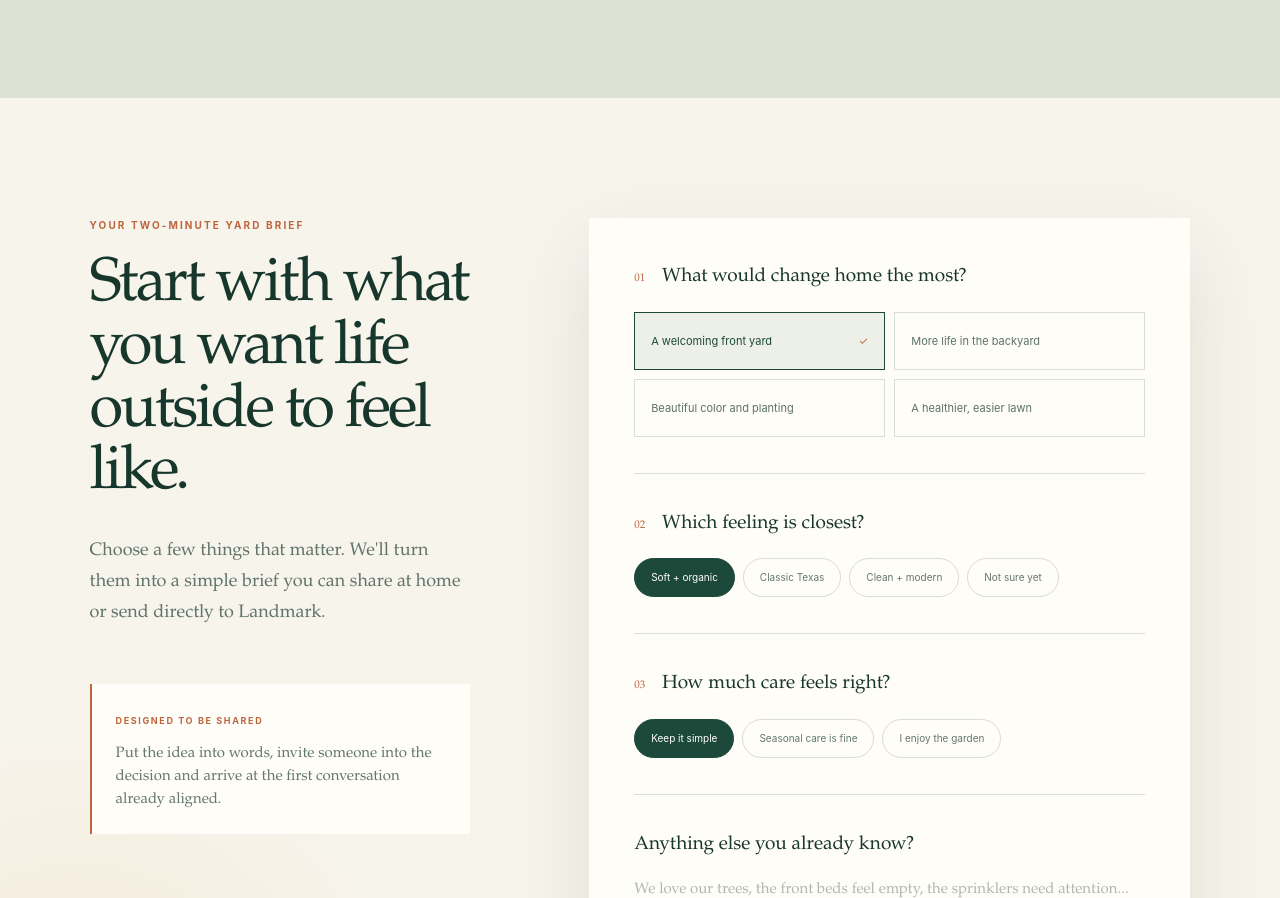
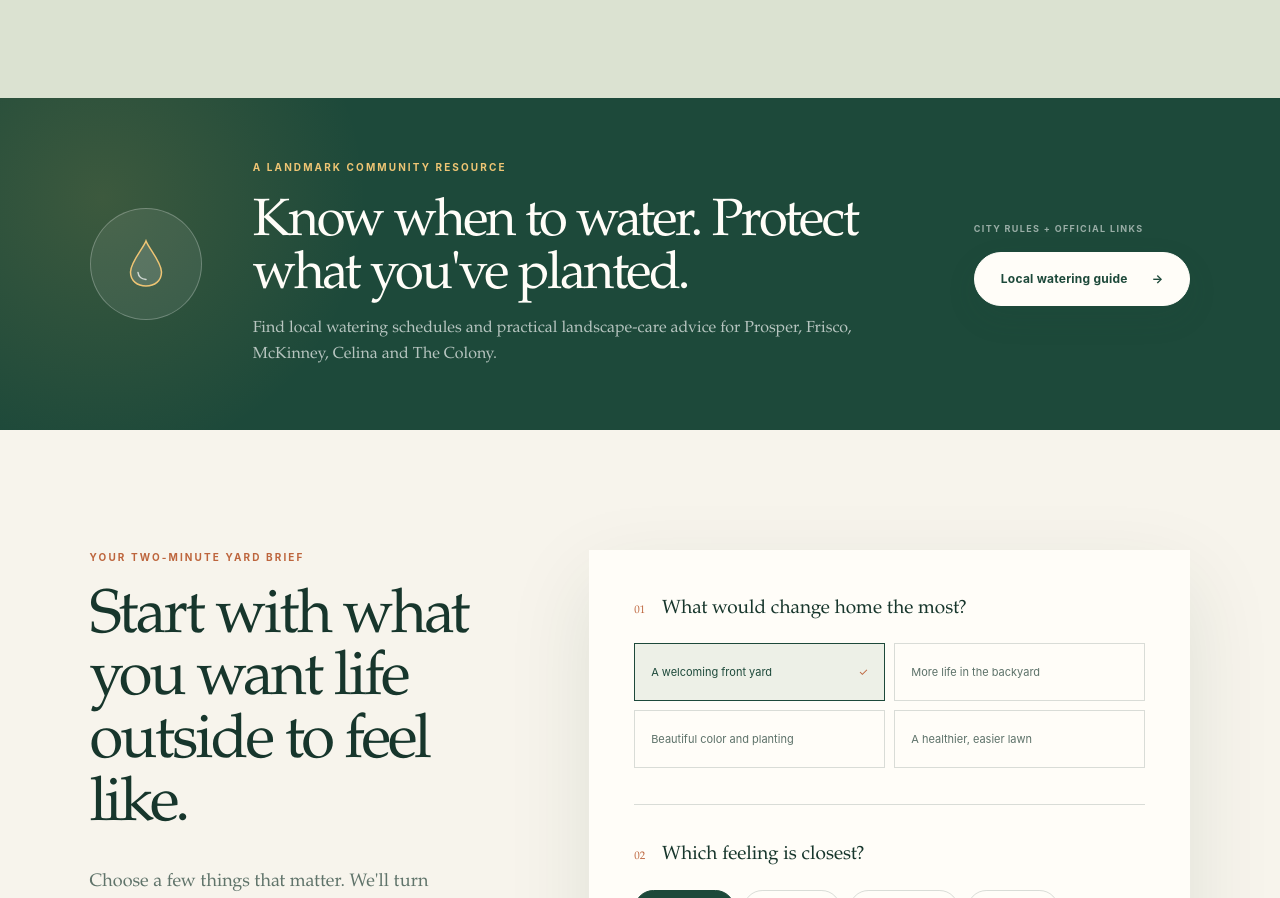
Before and after one commit to LordLingo/landmark, a Next.js app: page / in a window 1280 px wide. Shown: the part 6153-7051 px from the top of the page. Built offline with nearby package versions, Linux system fonts and the light colour scheme; no server answers.

Commit message:
Connect local watering guides

```diff
--- a/app/page.tsx
+++ b/app/page.tsx
@@ -1,6 +1,7 @@
 "use client";
 
 import { FormEvent, useMemo, useState } from "react";
+import Link from "next/link";
 import { serviceList } from "./service-data";
 import SiteNavigation from "./site-navigation";
 
@@ -467,6 +468,29 @@ export default function Home() {
         </div>
       </section>
 
+      <section className="water-resource-callout">
+        <div className="water-callout-icon" aria-hidden="true">
+          <svg viewBox="0 0 80 98">
+            <path d="M40 4C35 18 9 46 9 66c0 18 14 28 31 28s31-10 31-28C71 46 45 18 40 4Z" />
+            <path d="M24 67c1 8 7 13 16 14" />
+          </svg>
+        </div>
+        <div className="water-callout-copy">
+          <p className="eyebrow">A Landmark community resource</p>
+          <h2>Know when to water. Protect what you&apos;ve planted.</h2>
+          <p>
+            Find local watering schedules and practical landscape-care advice
+            for Prosper, Frisco, McKinney, Celina and The Colony.
+          </p>
+        </div>
+        <div className="water-callout-action">
+          <span>City rules + official links</span>
+          <Link className="button button-light" href="/water-restrictions/">
+            Local watering guide <span>→</span>
+          </Link>
+        </div>
+      </section>
+
       <section className="yard-plan-section" id="yard-plan">
         <div className="plan-copy">
           <p className="eyebrow">Your two-minute yard brief</p>
```
